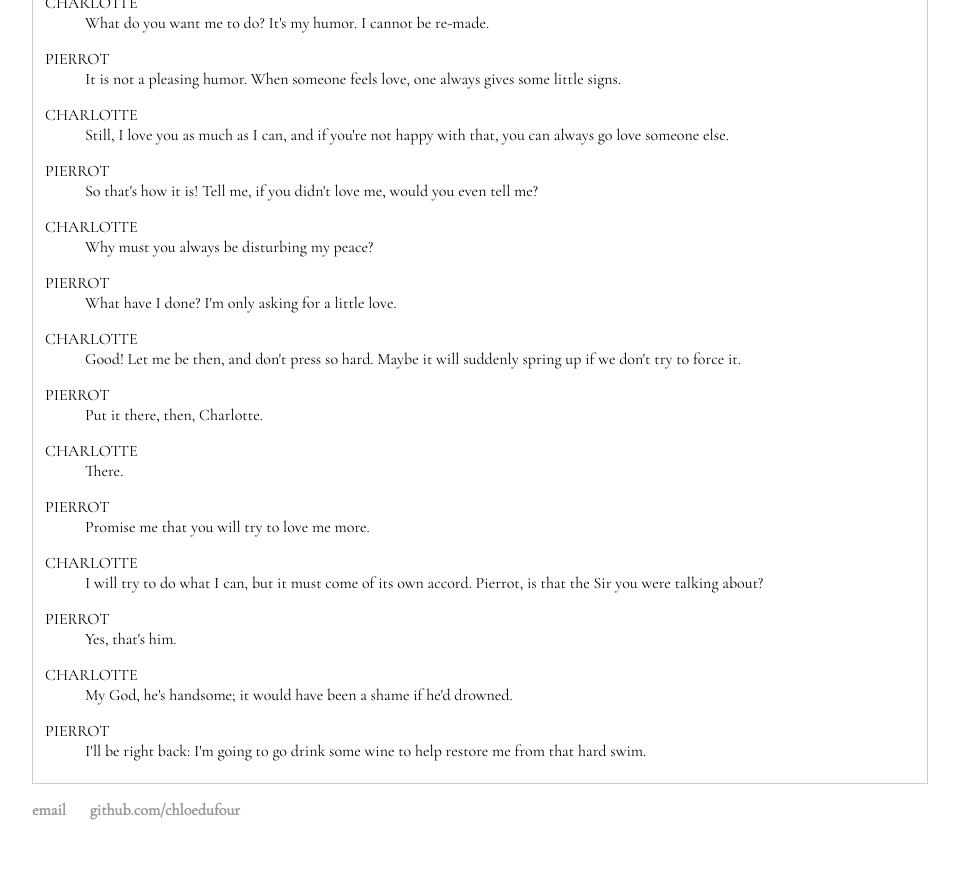
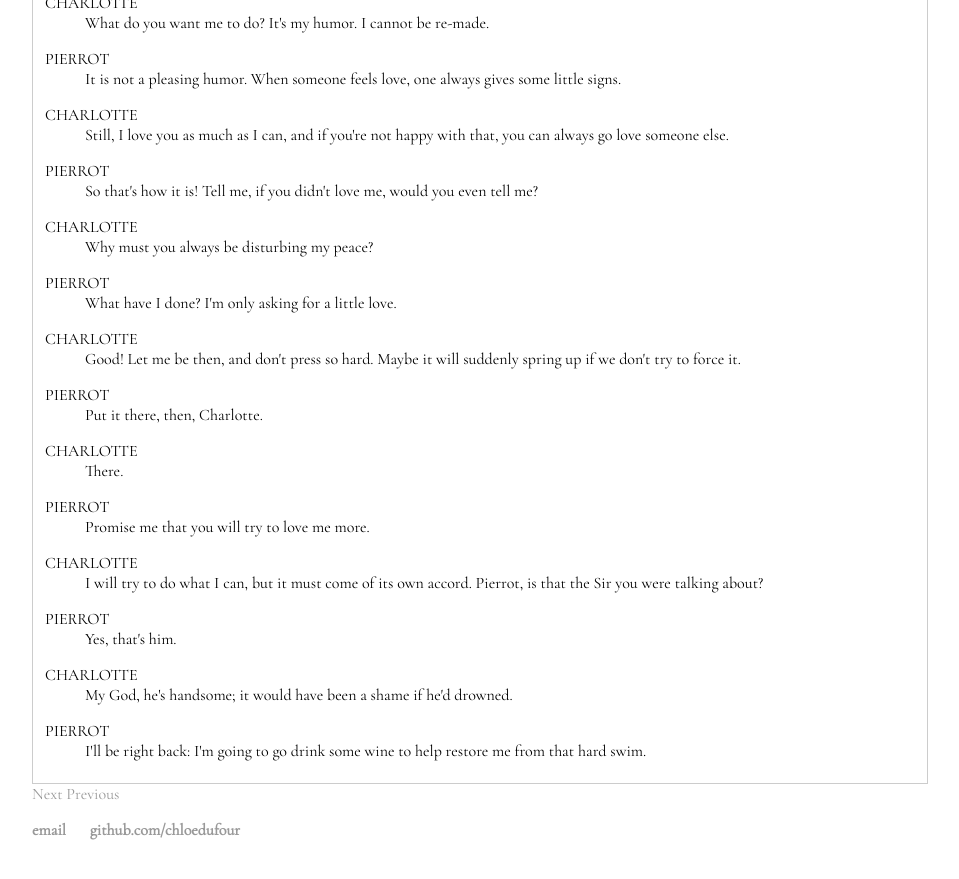
Before and after one commit to chloedufour/cdufour.github.io, a Jekyll site: the page built from final/DonJuan/Act2/enscene1.html, in a window 1280 px wide and 900 px high, scrolled down 2886 px. Shown: the top 879 px of the window, without its empty margins (160-1119 px from the left). Built offline with Jekyll 4.4.1, drawn with Linux system fonts in a browser that asks for light colours.

Commit message:
Update enscene1.html

```diff
--- a/final/DonJuan/Act2/enscene1.html
+++ b/final/DonJuan/Act2/enscene1.html
@@ -958,6 +958,8 @@
 
 
       </div>
+   <a class="next" href="/final/DonJuan/Act1/enscene3.html">Next</a>
+    <a class="prev" href="/final/DonJuan/Act2/enscene2.html">Previous</a>
        <script>
 function openCity(evt, cityName) {
     var i, tabcontent, tablinks;
```
